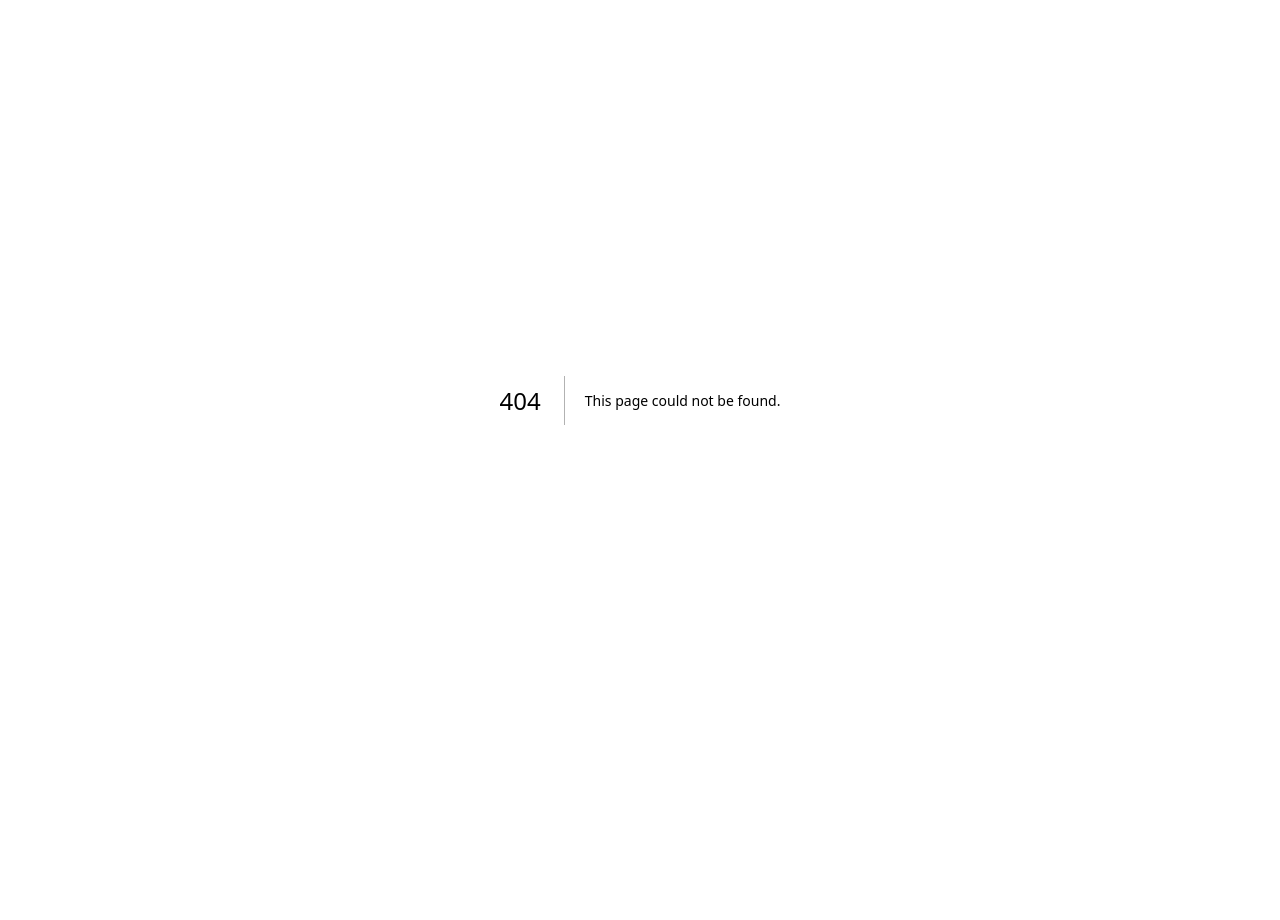
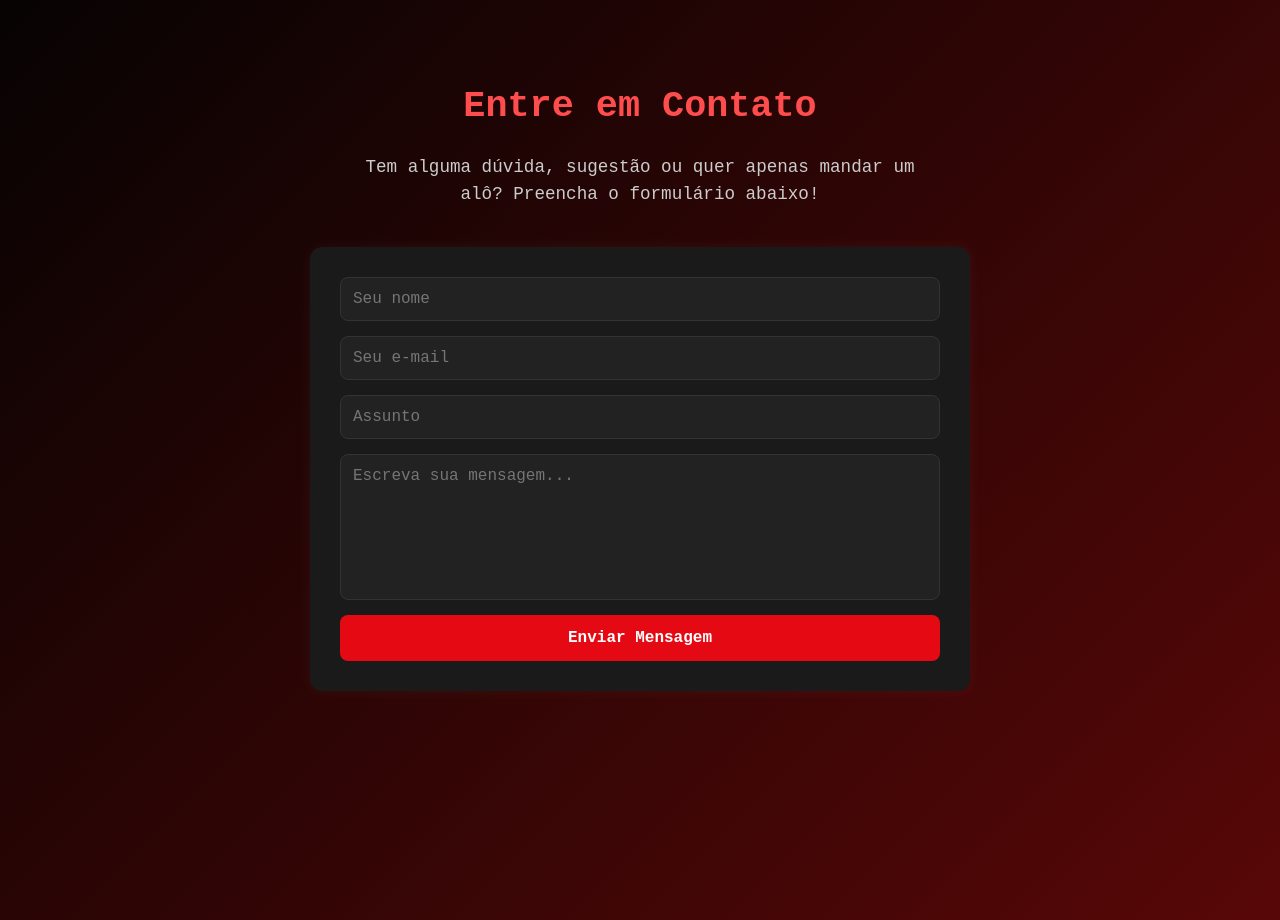
Before and after one commit to Mariaparma/novosversos-frontend, a Next.js app: page /Contato in a window 1280 px wide. Before the commit this address had no page. Before the commit the page ends 800 px from the top, so only its background shows below. Built offline with nearby package versions, Linux system fonts and the light colour scheme.

Commit message:
fix: update contato

```diff
--- /dev/null
+++ b/src/app/Contato/Contato.module.css
@@ -0,0 +1,82 @@
+.container {
+ background: linear-gradient(135deg, #070303 0%, #580707 100%);
+  color: #fff;
+  font-family: 'Courier New', Courier, monospace;
+  min-height: 100vh;
+  display: flex;
+  flex-direction: column;
+  align-items: center;
+  justify-content: flex-start;
+  padding: 60px 20px;
+}
+
+.title {
+  font-size: 2.3rem;
+  font-weight: 700;
+  margin-bottom: 10px;
+  color: #ff4d4d;
+  text-align: center;
+}
+
+.subtitle {
+  text-align: center;
+  max-width: 600px;
+  color: #ccc;
+  margin-bottom: 40px;
+  font-size: 1.1rem;
+  line-height: 1.5;
+}
+
+.form {
+  display: flex;
+  flex-direction: column;
+  width: 100%;
+  max-width: 600px;
+  background: #1a1a1a;
+  padding: 30px;
+  border-radius: 12px;
+  box-shadow: 0 0 15px rgba(255, 255, 255, 0.05);
+}
+
+.form input,
+.form textarea {
+  background: #222;
+  border: 1px solid #333;
+  color: #fff;
+  padding: 12px;
+  border-radius: 8px;
+  font-size: 1rem;
+  margin-bottom: 15px;
+  transition: 0.2s ease;
+   font-family: 'Courier New', Courier, monospace;
+}
+
+.form input:focus,
+.form textarea:focus {
+  border-color: #ff4d4d;
+  outline: none;
+  box-shadow: 0 0 5px #ff4d4d;
+}
+
+.form textarea {
+  height: 120px;
+  resize: none;
+}
+
+.button {
+  background: #e50914;
+   font-family: 'Courier New', Courier, monospace;
+  border: none;
+  color: white;
+  padding: 14px;
+  border-radius: 8px;
+  font-weight: bold;
+  font-size: 1rem;
+  cursor: pointer;
+  transition: 0.3s ease;
+}
+
+.button:hover {
+  background: #ff1b1b;
+  transform: scale(1.02);
+}
--- /dev/null
+++ b/src/app/Contato/page.jsx
@@ -0,0 +1,60 @@
+"use client";
+import React, { useState } from "react";
+import styles from "./Contato.module.css";
+
+export default function ContactPage() {
+  const [formData, setFormData] = useState({
+    name: "",
+    email: "",
+    subject: "",
+    message: "",
+  });
+
+  const handleSubmit = (e) => {
+    e.preventDefault();
+    alert(`Mensagem enviada por ${formData.name} (${formData.email})!`);
+    setFormData({ name: "", email: "", subject: "", message: "" });
+  };
+
+  return (
+    <div className={styles.container}>
+      <h1 className={styles.title}>Entre em Contato </h1>
+      <p className={styles.subtitle}>
+        Tem alguma dúvida, sugestão ou quer apenas mandar um alô?
+        Preencha o formulário abaixo!
+      </p>
+
+      <form className={styles.form} onSubmit={handleSubmit}>
+        <input
+          type="text"
+          placeholder="Seu nome"
+          value={formData.name}
+          onChange={(e) => setFormData({ ...formData, name: e.target.value })}
+          required
+        />
+        <input
+          type="email"
+          placeholder="Seu e-mail"
+          value={formData.email}
+          onChange={(e) => setFormData({ ...formData, email: e.target.value })}
+          required
+        />
+        <input
+          type="text"
+          placeholder="Assunto"
+          value={formData.subject}
+          onChange={(e) => setFormData({ ...formData, subject: e.target.value })}
+        />
+        <textarea
+          placeholder="Escreva sua mensagem..."
+          value={formData.message}
+          onChange={(e) => setFormData({ ...formData, message: e.target.value })}
+          required
+        />
+        <button type="submit" className={styles.button}>
+          Enviar Mensagem
+        </button>
+      </form>
+    </div>
+  );
+}
```
